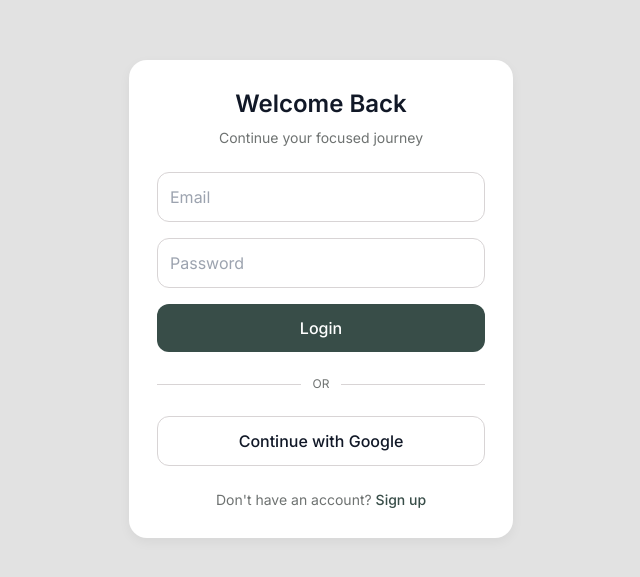
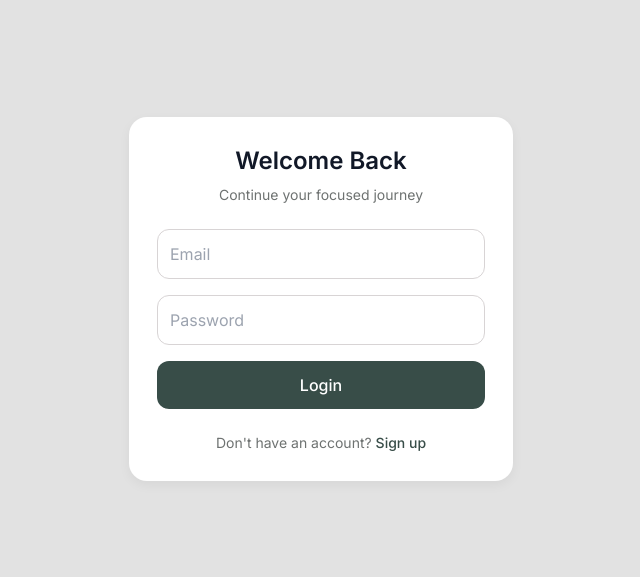
Before and after one commit to hetkeraliya/monkstudy, a Next.js app: page /login in a window 1280 px wide. Shown: the part 101-678 px from the top of the page, without its empty margins (319-959 px from the left). Built offline with nearby package versions, Linux system fonts and the light colour scheme; no server answers.

Commit message:
Update page.tsx

```diff
--- a/app/login/page.tsx
+++ b/app/login/page.tsx
@@ -49,14 +49,7 @@ export default function LoginPage() {
     }
   };
 
-  const handleGoogleLogin = async () => {
-    await supabase.auth.signInWithOAuth({
-      provider: "google",
-      options: {
-        redirectTo: `${window.location.origin}/`,
-      },
-    });
-  };
+
 
   if (checkingSession) {
     return (
@@ -115,19 +108,7 @@ export default function LoginPage() {
         </form>
 
         {/* Divider */}
-        <div className="flex items-center gap-3">
-          <div className="flex-1 h-px bg-[#D8D4D5]" />
-          <span className="text-xs text-[#6E7271]">OR</span>
-          <div className="flex-1 h-px bg-[#D8D4D5]" />
-        </div>
-
         {/* Google Login */}
-        <button
-          onClick={handleGoogleLogin}
-          className="w-full flex items-center justify-center gap-3 border border-[#D8D4D5] rounded-xl py-3 font-medium active:scale-95 transition"
-        >
-          Continue with Google
-        </button>
 
         <p className="text-sm text-center text-[#6E7271]">
           Don't have an account?{" "}
```
